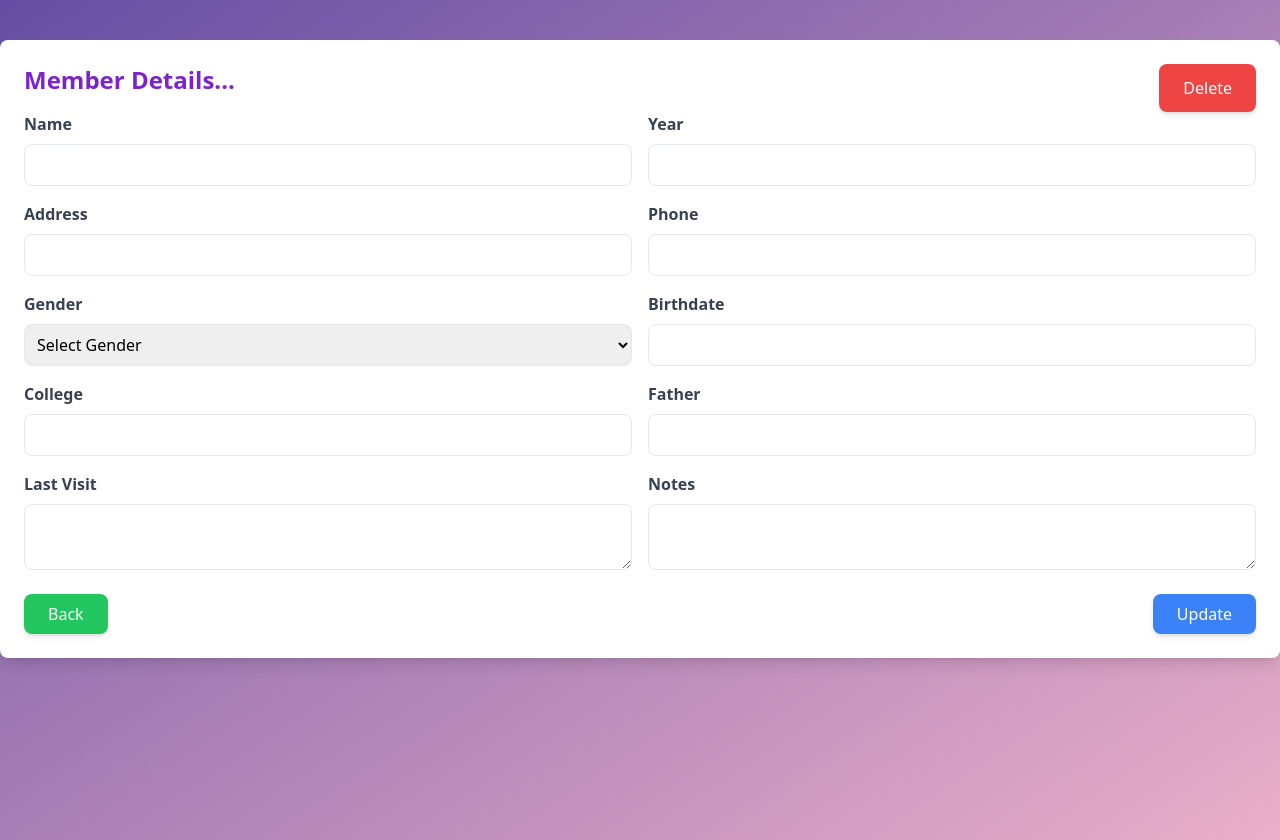
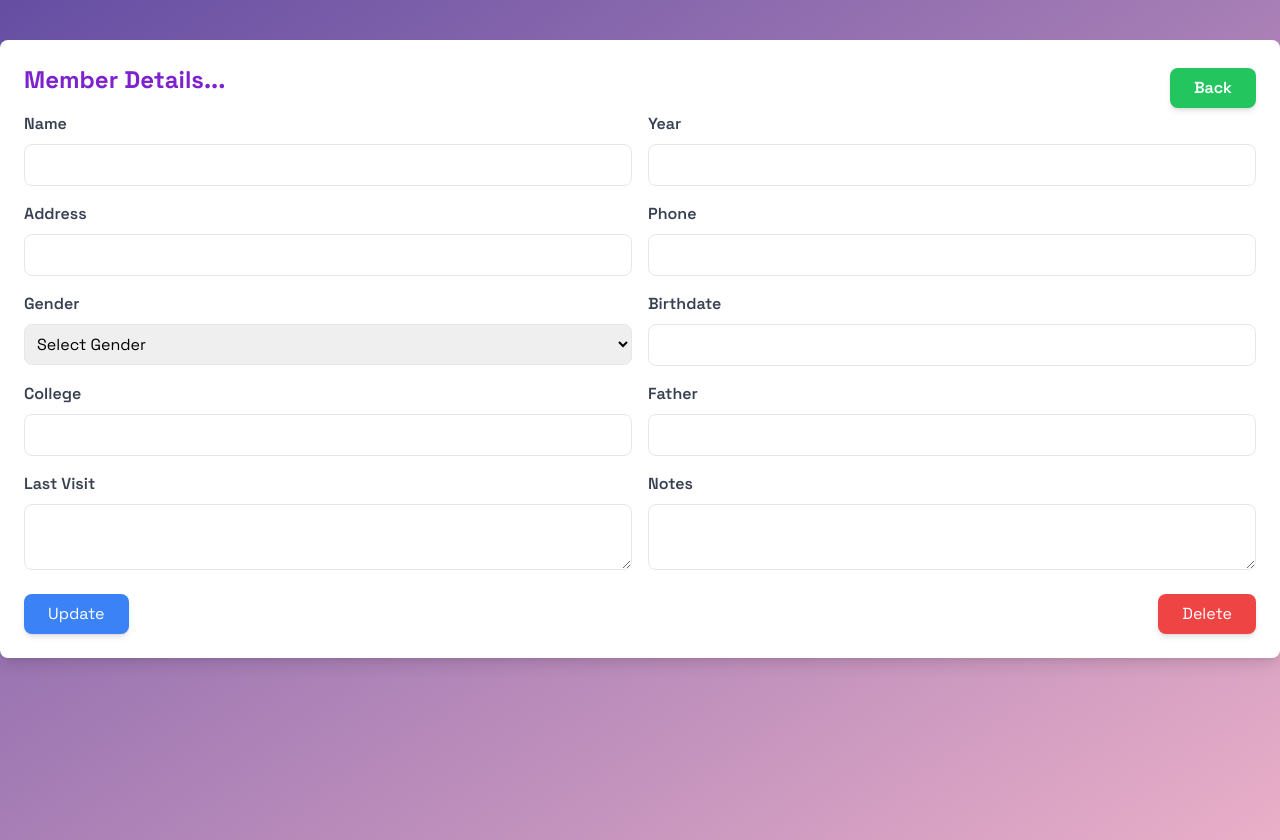
Before and after one commit to maikimagdy/sant-markos, a React (Create React App) app: page /details/1 in a window 1280 px wide. Built offline with nearby package versions, Linux system fonts and the light colour scheme; no server answers; the database is empty.

Commit message:
Confirmation msg Added

```diff
--- a/public/index.html
+++ b/public/index.html
@@ -10,6 +10,14 @@
       content="Web site created using create-react-app"
     />
     <link rel="apple-touch-icon" href="%PUBLIC_URL%/logo192.png" />
+    <link
+      href="https://fonts.googleapis.com/css2?family=Space+Grotesk:wght@400;500;600;700&display=swap"
+      rel="stylesheet"
+    />
+    <link
+      href="https://fonts.googleapis.com/css2?family=Poppins:wght@400;500;600;700&display=swap"
+      rel="stylesheet"
+    />
     <!--
       manifest.json provides metadata used when your web app is installed on a
       user's mobile device or desktop. See https://developers.google.com/web/fundamentals/web-app-manifest/
--- a/src/Components/Details.js
+++ b/src/Components/Details.js
@@ -53,12 +53,17 @@ function Details() {
   };
 
   const handleDelete = async () => {
+    const isConfirmed = window.confirm(
+      "Are You Sure You Want To Delete This Member?"
+    );
+    if (isConfirmed) {
       const userRef = doc(db, "Names", id);
       try {
         await deleteDoc(userRef);
         navigate("/shownames");
       } catch (error) {
         console.error("Error deleting user:", error);
+      }
     }
   };
 
@@ -79,16 +84,16 @@ function Details() {
 
   return (
     <div className="container mx-auto mt-10 p-6 bg-white shadow-lg rounded-lg">
-      <div className="flex justify-between">
+      <div className="flex justify-between items-center">
         <h1 className="text-2xl font-bold mb-4 text-center text-purple-700">
           Member Details...
         </h1>
-        <button
-          onClick={handleDelete}
-          className="bg-red-500 text-white px-6 py-2 rounded-lg shadow-md hover:bg-red-400"
+        <Link
+          className="bg-green-500 text-white px-6 py-2 rounded-lg shadow-md hover:bg-green-400 flex justify-center items-center font-semibold"
+          to={"/shownames"}
         >
-          Delete
-        </button>
+          Back
+        </Link>
       </div>
       <div className="grid grid-cols-1 md:grid-cols-2 gap-4">
         {/* Existing Fields */}
@@ -204,17 +209,17 @@ function Details() {
         </div>
       </div>
       <div className="flex justify-between items-center mt-6">
-        <Link
-          className="bg-green-500 text-white px-6 py-2 rounded-lg shadow-md hover:bg-green-400"
-          to={"/shownames"}
-        >
-          Back
-        </Link>
         <button
           onClick={handleUpdate}
           className="bg-blue-500 text-white px-6 py-2 rounded-lg shadow-md hover:bg-blue-400"
         >
           Update
+        </button>
+        <button
+          onClick={handleDelete}
+          className="bg-red-500 text-white px-6 py-2 rounded-lg shadow-md hover:bg-red-400"
+        >
+          Delete
         </button>
       </div>
     </div>
--- a/src/index.css
+++ b/src/index.css
@@ -7,3 +7,6 @@ body {
 .table-auto td {
   white-space: nowrap;
 }
+* {
+  font-family: "Space Grotesk", sans-serif;
+}
```
Lines whose indentation alone changed are shown as unchanged.
